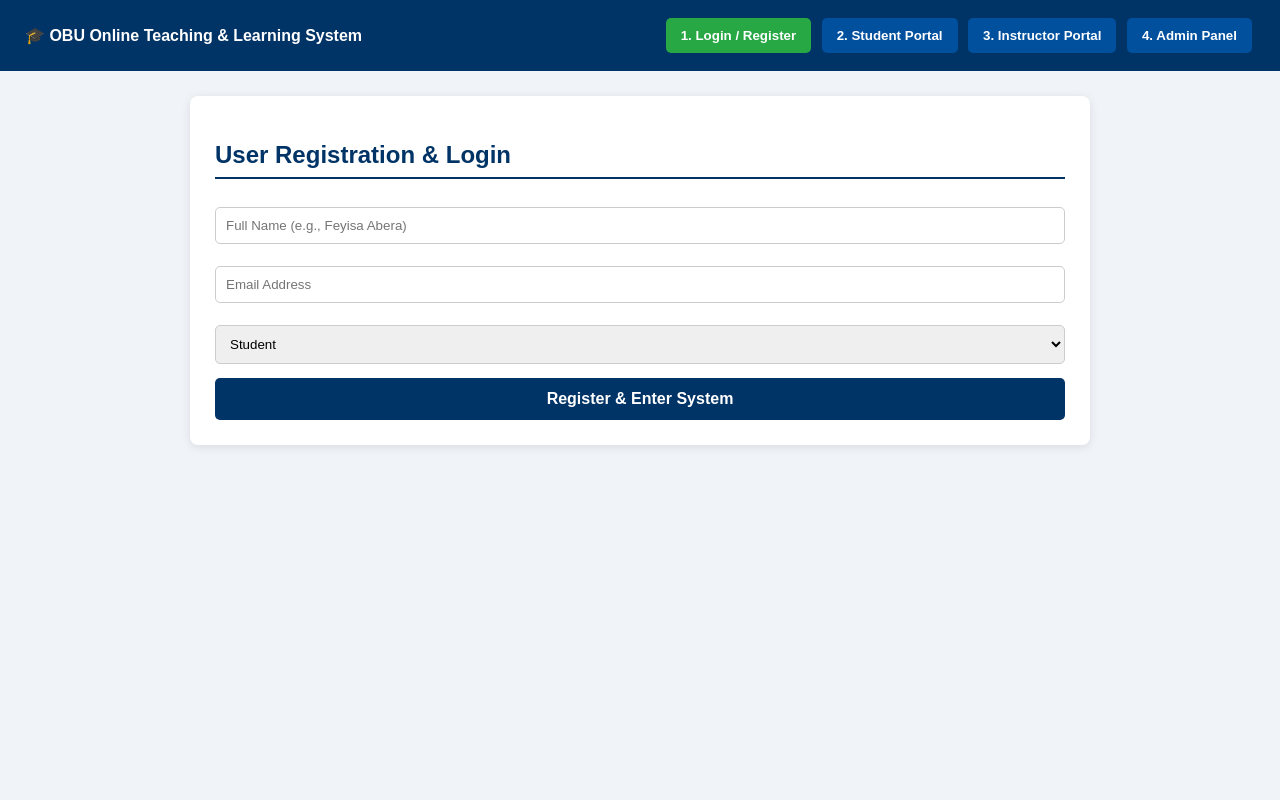
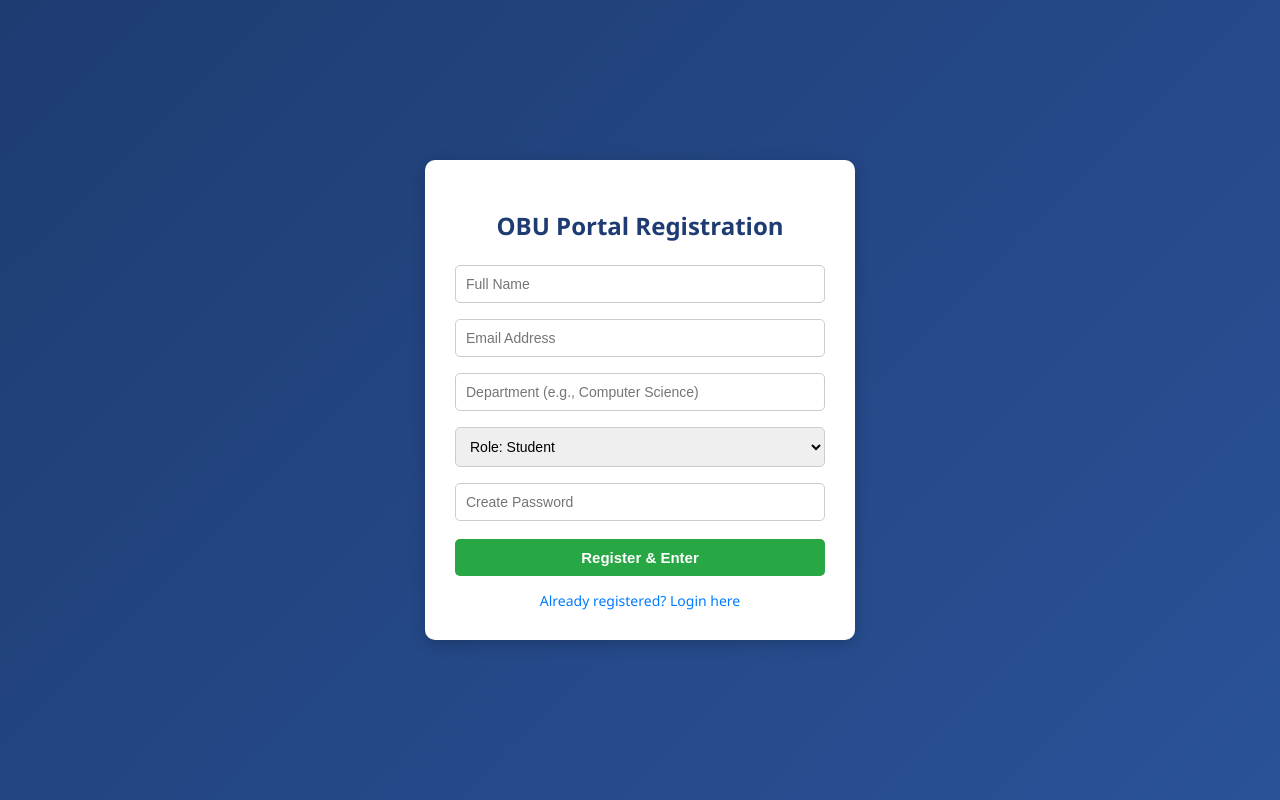
Before and after one commit to bdereje382-source/obu-learning-system, a Spring Boot app: page / in a window 1280 px wide. Run offline with Spring Boot 4, Linux system fonts and the light colour scheme.

Commit message:
Update index.html

```diff
--- a/src/main/resources/static/index.html
+++ b/src/main/resources/static/index.html
@@ -3,150 +3,177 @@
 <head>
     <meta charset="UTF-8">
     <meta name="viewport" content="width=device-width, initial-scale=1.0">
-    <title>OBU Online Teaching & Learning System</title>
+    <title>OBU Learning System — Student, Instructor & Admin</title>
     <style>
-        body { font-family: Arial, sans-serif; margin: 0; background: #f0f4f8; color: #333; }
-        .navbar { background: #003366; color: white; padding: 15px 25px; display: flex; justify-content: space-between; align-items: center; flex-wrap: wrap; }
-        .navbar button { background: #00509e; color: white; border: none; padding: 10px 15px; margin: 3px; border-radius: 5px; cursor: pointer; font-weight: bold; }
-        .navbar button.active { background: #28a745; }
-        .container { max-width: 850px; margin: 25px auto; background: white; padding: 25px; border-radius: 8px; box-shadow: 0 2px 10px rgba(0,0,0,0.1); }
-        .section { display: none; }
-        .section.active { display: block; }
-        h2 { color: #003366; border-bottom: 2px solid #003366; padding-bottom: 8px; }
-        input, select { width: 100%; padding: 10px; margin: 8px 0 14px 0; border: 1px solid #ccc; border-radius: 5px; box-sizing: border-box; }
-        .btn-submit { background: #003366; color: white; border: none; padding: 12px; width: 100%; border-radius: 5px; font-size: 16px; font-weight: bold; cursor: pointer; }
+        body { font-family: 'Segoe UI', Tahoma, Geneva, Verdana, sans-serif; background: #f0f2f5; margin: 0; padding: 0; }
+        .auth-wrapper { display: flex; justify-content: center; align-items: center; height: 100vh; background: linear-gradient(135deg, #1e3c72, #2a5298); }
+        .card { background: white; padding: 30px; border-radius: 10px; box-shadow: 0 4px 15px rgba(0,0,0,0.2); width: 370px; }
+        h2 { text-align: center; color: #1e3c72; margin-bottom: 15px; }
+        input, select { width: 100%; padding: 10px; margin: 8px 0; border: 1px solid #ccc; border-radius: 5px; box-sizing: border-box; font-size: 14px; }
+        button { width: 100%; padding: 10px; background: #28a745; color: white; border: none; border-radius: 5px; cursor: pointer; font-size: 15px; margin-top: 10px; font-weight: bold; }
+        button:hover { background: #218838; }
+        .toggle { text-align: center; margin-top: 15px; color: #007bff; cursor: pointer; font-size: 14px; }
+        .hidden { display: none !important; }
+
+        header { background: #1e3c72; color: white; padding: 15px 30px; display: flex; justify-content: space-between; align-items: center; }
+        header h1 { margin: 0; font-size: 20px; }
+        .role-badge { background: #ffc107; color: #000; padding: 3px 10px; border-radius: 12px; font-size: 12px; font-weight: bold; margin-left: 10px; }
+        .logout-btn { background: #dc3545; width: auto; padding: 8px 15px; margin: 0; font-size: 14px; }
+
+        .container { max-width: 1000px; margin: 25px auto; background: white; padding: 25px; border-radius: 8px; box-shadow: 0 2px 10px rgba(0,0,0,0.1); }
+        .panel-box { background: #f8f9fa; border: 1px solid #dee2e6; padding: 20px; border-radius: 8px; margin-bottom: 25px; }
+        .form-grid { display: grid; grid-template-columns: repeat(auto-fit, minmax(200px, 1fr)); gap: 10px; }
+
+        .course-card { border: 1px solid #ddd; padding: 15px; margin: 12px 0; border-radius: 6px; background: #fafafa; }
+        .btn-sm { width: auto; padding: 8px 14px; font-size: 14px; margin-right: 8px; display: inline-block; text-decoration: none; border-radius: 5px; color: white; background: #28a745; font-weight: bold; cursor: pointer; border: none; }
+        .btn-sm:hover { background: #218838; }
+        .btn-live { background: #e63946; }
+        .btn-live:hover { background: #c1121f; }
+        .btn-file { background: #007bff; }
+        .btn-file:hover { background: #0056b3; }
+        .btn-del { background: #dc3545; padding: 5px 10px; font-size: 12px; width: auto; margin: 0; }
+
+        .video-box { margin-top: 20px; padding: 15px; background: #eef2f7; border-radius: 8px; border: 2px solid #1e3c72; }
+        iframe { width: 100%; height: 420px; border-radius: 6px; border: none; margin-top: 10px; }
+
         table { width: 100%; border-collapse: collapse; margin-top: 15px; }
-        th, td { padding: 10px; border: 1px solid #ddd; text-align: left; }
-        th { background: #003366; color: white; }
-        .btn-link { background: #28a745; color: white; padding: 6px 10px; text-decoration: none; border-radius: 4px; font-size: 13px; display: inline-block; }
-        .btn-del { background: #dc3545; color: white; border: none; padding: 5px 8px; border-radius: 4px; cursor: pointer; }
+        th, td { border: 1px solid #ddd; padding: 10px; text-align: left; }
+        th { background: #1e3c72; color: white; }
     </style>
 </head>
 <body>
 
-<div class="navbar">
-    <div><strong>🎓 OBU Online Teaching & Learning System</strong></div>
-    <div>
-        <button id="tab-login" class="active" onclick="openTab('login')">1. Login / Register</button>
-        <button id="tab-student" onclick="openTab('student')">2. Student Portal</button>
-        <button id="tab-instructor" onclick="openTab('instructor')">3. Instructor Portal</button>
-        <button id="tab-admin" onclick="openTab('admin')">4. Admin Panel</button>
+<div id="authSection" class="auth-wrapper">
+    <div class="card">
+        <div id="registerBox">
+            <h2>OBU Portal Registration</h2>
+            <input type="text" id="regName" placeholder="Full Name" required>
+            <input type="email" id="regEmail" placeholder="Email Address" required>
+            <input type="text" id="regDept" placeholder="Department (e.g., Computer Science)" required>
+            <select id="regRole">
+                <option value="Student">Role: Student</option>
+                <option value="Instructor">Role: Instructor</option>
+                <option value="Admin">Role: System Admin</option>
+            </select>
+            <input type="password" id="regPass" placeholder="Create Password" required>
+            <button type="button" onclick="registerUser()">Register & Enter</button>
+            <div class="toggle" onclick="toggleForm()">Already registered? Login here</div>
+        </div>
+
+        <div id="loginBox" class="hidden">
+            <h2>OBU Portal Login</h2>
+            <input type="email" id="loginEmail" placeholder="Enter Email" required>
+            <select id="loginRole">
+                <option value="Student">Login as: Student</option>
+                <option value="Instructor">Login as: Instructor</option>
+                <option value="Admin">Login as: System Admin</option>
+            </select>
+            <input type="password" id="loginPass" placeholder="Password" required>
+            <button type="button" onclick="loginUser()">Login</button>
+            <div class="toggle" onclick="toggleForm()">New user? Register here</div>
+        </div>
     </div>
 </div>
 
-<div class="container">
-    <div id="login" class="section active">
-        <h2>User Registration & Login</h2>
-        <input type="text" id="uName" placeholder="Full Name (e.g., Feyisa Abera)">
-        <input type="email" id="uEmail" placeholder="Email Address">
-        <select id="uRole">
-            <option value="student">Student</option>
-            <option value="instructor">Instructor</option>
-            <option value="admin">Admin</option>
-        </select>
-        <button class="btn-submit" onclick="registerUser()">Register & Enter System</button>
-    </div>
+<div id="mainSection" class="hidden">
+    <header>
+        <div>
+            <h1 style="display:inline;">OBU Learning System</h1>
+            <span id="roleBadge" class="role-badge"></span>
+        </div>
+        <div>
+            <span id="userDisplay" style="margin-right: 15px; font-size: 14px;"></span>
+            <button type="button" class="logout-btn" onclick="logout()">Logout</button>
+        </div>
+    </header>
 
-    <div id="student" class="section">
-        <h2>Student Dashboard — Courses & Live Classes</h2>
+    <div class="container">
+        <div id="instructorPanel" class="panel-box hidden">
+            <h3 style="margin-top:0; color:#1e3c72;">👨‍🏫 Instructor Panel — Add Course, Upload Module File & Start Live</h3>
+            <div class="form-grid">
+                <input type="text" id="courseTitle" placeholder="Course Title (e.g., Database Systems)">
+                <input type="text" id="courseSchedule" placeholder="Schedule (e.g., Mon & Wed 2:00 PM)">
+                <input type="text" id="courseVideo" placeholder="YouTube Video Link (Optional)">
+            </div>
+            <div style="margin-top:10px; background:white; padding:10px; border-radius:5px; border:1px dashed #1e3c72;">
+                <label style="font-size:13px; font-weight:bold; color:#1e3c72;">📄 Upload Course Module File (PDF, DOCX, PPT, Image — Max 3MB):</label>
+                <input type="file" id="courseFile" accept=".pdf,.doc,.docx,.ppt,.pptx,.txt,.png,.jpg,.jpeg" style="margin-top:5px;">
+            </div>
+            <button type="button" class="btn-sm" style="margin-top:12px;" onclick="addCourse()">+ Publish Course & Upload Module</button>
+        </div>
+
+        <div id="mediaContainer" class="video-box hidden">
+            <div style="display: flex; justify-content: space-between; align-items: center;">
+                <h3 id="mediaTitle" style="margin: 0; color: #1e3c72;"></h3>
+                <button type="button" class="logout-btn" onclick="closeMedia()">Close Viewer</button>
+            </div>
+            <p style="font-size: 13px; color: #555; margin: 5px 0;">* If on mobile for Live Class, click <b>"Continue in browser"</b> and allow Camera & Microphone.</p>
+            <iframe id="mediaFrame" allow="camera; microphone; fullscreen; display-capture" allowfullscreen></iframe>
+        </div>
+
+        <h2 style="text-align:left;">📚 Online Courses, Modules & Live Classrooms</h2>
+        <div id="coursesList"></div>
+
+        <h2 style="text-align:left; margin-top: 30px;">👥 Registered Users (Students, Instructors & Admins)</h2>
         <table>
             <thead>
-                <tr><th>Code</th><th>Course Title</th><th>Instructor</th><th>Live Class</th><th>Module</th></tr>
+                <tr>
+                    <th>#</th>
+                    <th>Full Name</th>
+                    <th>Email</th>
+                    <th>Department</th>
+                    <th>Role</th>
+                    <th id="adminActionHeader" class="hidden">Admin Action</th>
+                </tr>
             </thead>
-            <tbody id="courseRows"></tbody>
-        </table>
-    </div>
-
-    <div id="instructor" class="section">
-        <h2>Instructor Dashboard — Add Course & Materials</h2>
-        <input type="text" id="cCode" placeholder="Course Code (e.g., ECEg3101)">
-        <input type="text" id="cName" placeholder="Course Title (e.g., Signals and Systems)">
-        <input type="text" id="cInst" placeholder="Instructor Name">
-        <input type="text" id="cLive" placeholder="Live Link (e.g., https://google.com)">
-        <input type="text" id="cMod" placeholder="Module Link (e.g., https://google.com)">
-        <button class="btn-submit" onclick="publishCourse()">Publish Course</button>
-    </div>
-
-    <div id="admin" class="section">
-        <h2>Admin Panel — Registered Users</h2>
-        <table>
-            <thead>
-                <tr><th>Name</th><th>Email</th><th>Role</th><th>Action</th></tr>
-            </thead>
-            <tbody id="userRows"></tbody>
+            <tbody id="usersTableBody"></tbody>
         </table>
     </div>
 </div>
 
 <script>
-    var courses = [
-        { code: "ECEg3101", name: "Object Oriented Programming", inst: "Dr. Tadesse", live: "https://google.com", mod: "https://google.com" },
-        { code: "ECEg2141", name: "Signal and System Analysis", inst: "Mr. Gemechu", live: "https://zoom.us", mod: "https://google.com" }
-    ];
-    var users = [
-        { name: "Dereje Bekele", email: "bdereje382@gmail.com", role: "STUDENT" }
+    const defaultCourses = [
+        {
+            title: "Introduction to Software Engineering",
+            instructor: "Dr. Dereje",
+            schedule: "Monday & Wednesday (2:00 - 4:00)",
+            video: "https://youtube.com",
+            room: "OBU-Software-Engineering",
+            fileName: "Software_Engineering_Module_1.txt",
+            fileData: "data:text/plain;charset=utf-8," + encodeURIComponent("OBU Software Engineering Module 1\n\n1. SDLC Phases\n2. Requirements Engineering\n3. System Design & Testing")
+        },
+        {
+            title: "Web Development & Cloud Computing",
+            instructor: "Mr. Chala",
+            schedule: "Tuesday & Thursday (4:00 - 6:00)",
+            video: "https://youtube.com",
+            room: "OBU-Web-Development",
+            fileName: "Web_Cloud_Module_1.txt",
+            fileData: "data:text/plain;charset=utf-8," + encodeURIComponent("OBU Web Development & Cloud Module 1\n\n1. HTML, CSS, JavaScript\n2. Spring Boot Backend\n3. Cloud Deployment on Render")
+        }
     ];
 
-    function openTab(id) {
-        document.getElementById('login').className = 'section';
-        document.getElementById('student').className = 'section';
-        document.getElementById('instructor').className = 'section';
-        document.getElementById('admin').className = 'section';
-        document.getElementById(id).className = 'section active';
-
-        document.getElementById('tab-login').className = '';
-        document.getElementById('tab-student').className = '';
-        document.getElementById('tab-instructor').className = '';
-        document.getElementById('tab-admin').className = '';
-        document.getElementById('tab-' + id).className = 'active';
-        drawTables();
+    function toggleForm() {
+        document.getElementById('loginBox').classList.toggle('hidden');
+        document.getElementById('registerBox').classList.toggle('hidden');
     }
 
     function registerUser() {
-        var n = document.getElementById('uName').value;
-        var e = document.getElementById('uEmail').value;
-        var r = document.getElementById('uRole').value;
-        if (!n || !e) { alert("Please fill Name and Email!"); return; }
-        users.push({ name: n, email: e, role: r.toUpperCase() });
-        openTab(r);
+        const name = document.getElementById('regName').value;
+        const email = document.getElementById('regEmail').value;
+        const department = document.getElementById('regDept').value;
+        const role = document.getElementById('regRole').value;
+
+        if (!name || !email || !department) { alert("Please fill in all fields!"); return; }
+
+        let users = JSON.parse(localStorage.getItem("obu_all_users") || "[]");
+        users.push({ name, email, department, role });
+        localStorage.setItem("obu_all_users", JSON.stringify(users));
+
+        const currentUser = { name, email, role };
+        localStorage.setItem("obu_active_user", JSON.stringify(currentUser));
+        enterSystem(currentUser);
     }
 
-    function publishCourse() {
-        var c = document.getElementById('cCode').value;
-        var n = document.getElementById('cName').value;
-        var i = document.getElementById('cInst').value || "OBU Instructor";
-        var l = document.getElementById('cLive').value || "https://google.com";
-        var m = document.getElementById('cMod').value || "https://google.com";
-        if (!c || !n) { alert("Please fill Course Code and Title!"); return; }
-        if (l.indexOf("http") !== 0) l = "https://" + l;
-        if (m.indexOf("http") !== 0) m = "https://" + m;
-        courses.push({ code: c, name: n, inst: i, live: l, mod: m });
-        alert("Course Published!");
-        openTab('student');
-    }
-
-    function removeUser(idx) {
-        users.splice(idx, 1);
-        drawTables();
-    }
-
-    function drawTables() {
-        var ch = "";
-        for (var i = 0; i < courses.length; i++) {
-            ch += "<tr><td>" + courses[i].code + "</td><td>" + courses[i].name + "</td><td>" + courses[i].inst + "</td>" +
-                  "<td><a class='btn-link' href='" + courses[i].live + "' target='_blank'>Join Live</a></td>" +
-                  "<td><a class='btn-link' style='background:#007bff' href='" + courses[i].mod + "' target='_blank'>Open Module</a></td></tr>";
-        }
-        document.getElementById('courseRows').innerHTML = ch;
-
-        var uh = "";
-        for (var j = 0; j < users.length; j++) {
-            uh += "<tr><td>" + users[j].name + "</td><td>" + users[j].email + "</td><td>" + users[j].role + "</td>" +
-                  "<td><button class='btn-del' onclick='removeUser(" + j + ")'>Remove</button></td></tr>";
-        }
-        document.getElementById('userRows').innerHTML = uh;
-    }
-    drawTables();
-</script>
-</body>
-</html>
+    function loginUser() {
+        const email = document.getElementById('loginEmail').value;
```
